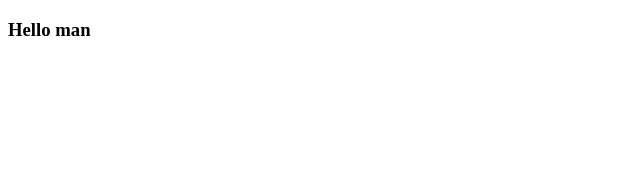
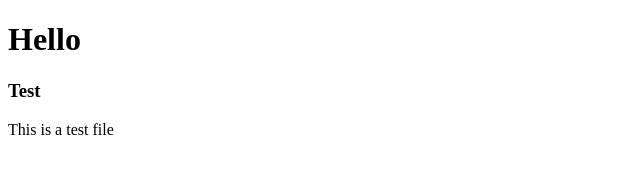
Before and after one commit to Abokannatc/project-one, a plain HTML site: page index.html in a window 1280 px wide. Shown: the whole page, without its empty margins (0-640 px from the left). Drawn offline with Linux system fonts and the light colour scheme.

Commit message:
second update

```diff
--- a/index.html
+++ b/index.html
@@ -1,9 +1,11 @@
 <!DOCTYPE html>
-<html>
+<html class="app.css">
 <head>
-	<title>Test</title>
+	<title>Test other</title>
 </head>
 <body>
-<h3>Hello man</h3>
+<h1>Hello</h1>
+<h3>Test</h3>
+<p>This is a test file</p>
 </body>
 </html>
```
